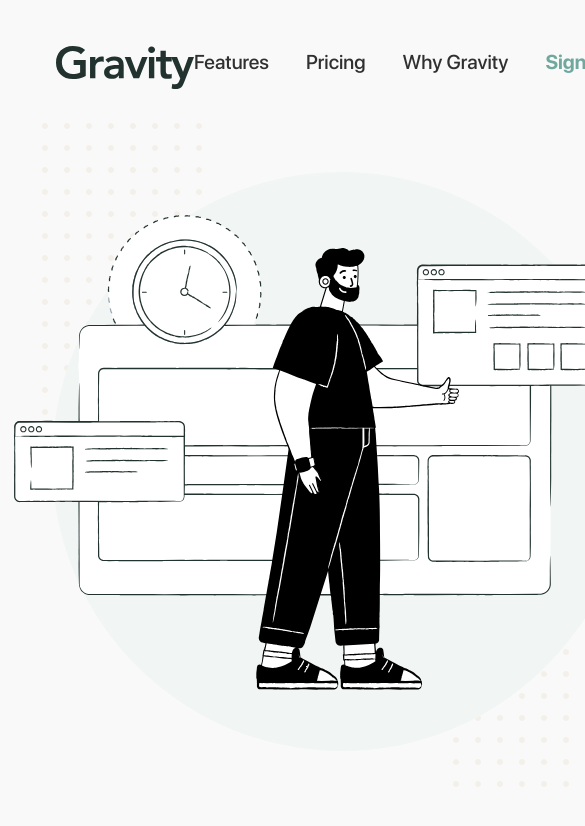
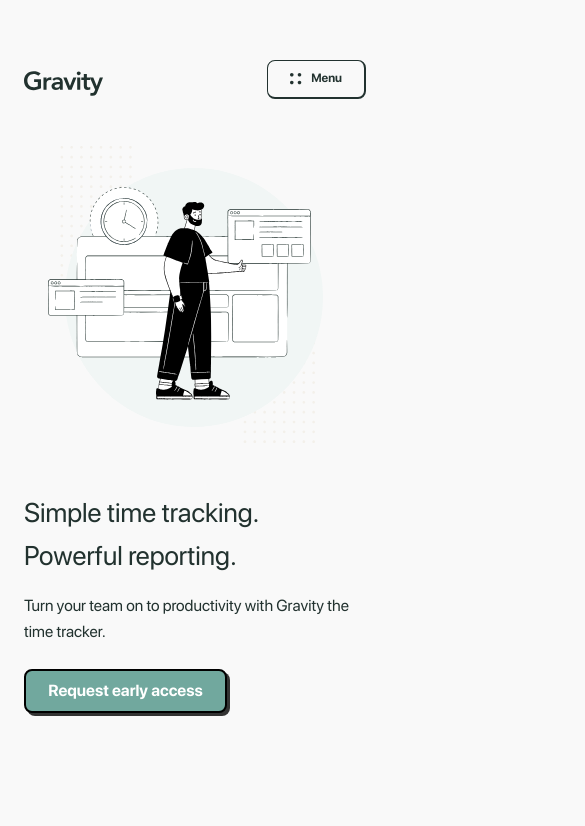
Before and after one commit to Victor81528/timetracking, a Vue app: page / in a window 390 px wide. Shown: the top 826 px of the page, 585 px wide, since content can reach past the window. Built offline with nearby package versions, Linux system fonts and the light colour scheme.

Commit message:
完成 RWD breakpoint 主要為 ：1024px、414px
未：
debug 與瀏覽器相容性測試

```diff
--- a/src/components/Content.vue
+++ b/src/components/Content.vue
@@ -4,7 +4,7 @@
       <div class="left">
         <div class="valueProp">
           <h1>Simple time tracking.<br>
-              reporting.
+              Powerful reporting.
           </h1>
           <p>Turn your team on to productivity with Gravity the time tracker.</p>
         </div>
@@ -28,20 +28,40 @@ export default {
 <!-- Add "scoped" attribute to limit CSS to this component only -->
 <style scoped lang="scss">
   #content {
-    // height: calc(100vh - 123px);
+    position: relative;
+    top: -123px;
+    height: 100vh;
+    @media screen and (max-width: 414px) {
+      height: auto;
+      top: 0;
+    }
     main {
       display: flex;
       width: 100vw;
+      height: 100%;
       flex-flow: nowrap row;
       justify-content: center;
       align-items: center;
       box-sizing: border-box;
       padding: 0 120px;
+      @media screen and (max-width: 1200px) {
+        padding: 0 40px;
+      }
+      @media screen and (max-width: 414px) {
+        flex-flow: nowrap column-reverse;
+        padding: 0;
+      }
       .left {
         display: flex;
-        max-width: 551px;
+        height: 100%;
         flex-flow: nowrap column;
+        justify-content: center;
         margin-right: 32px;
+        @media screen and (max-width: 414px) {
+          justify-content: flex-start;
+          margin: 0;
+          padding: 0 37px 0 24px;
+        }
         .valueProp {
           font-family: SFProDisplay-Regular;
           color: #22322F;
@@ -50,11 +70,22 @@ export default {
             font-size: 48px;
             line-height: 72px;
             margin-bottom: 24px;
+            @media screen and (max-width: 1024px) {
+              font-size: 27px;
+              line-height: 43.2px;
+            }
+            @media screen and (max-width: 414px) {
+              margin-bottom: 16px;
+            }
           }
           p {
             font-size: 24px;
             line-height: 32px;
             letter-spacing: -2%;
+            @media screen and (max-width: 1024px) {
+              font-size: 16px;
+              line-height: 25.6px;
+            }
           }
         }
         .CTA {
@@ -64,18 +95,42 @@ export default {
             box-sizing: border-box;
             font-size: 18px;
             line-height: 24px;
+            margin-bottom: 40px;
+            border: 2px solid #000000;
             border-radius: 8px;
-            border: 2px solid #000000;
             box-shadow: 3px 3px #333333;
             background-color: #71A89E;
             font-family: SFProDisplay-Bold;
             color: #FFFFFF;
+            @media screen and (max-width: 1024px) {
+              width: 203px;
+              height: 44px;
+              font-size: 16px;
+            }
+            @media screen and (max-width: 414px) {
+              margin-bottom: 47px;
+            }
           }
         }
       }
       .right {
+        display: flex;
+        height: 100%;
+        align-items: center;
+        @media screen and (max-width: 414px) {
+          margin-bottom: 48px;
+          padding: 0 43px 0 24px;
+        }
         img {
-          min-width: 617px;
+          // max-height: 100%;
+          object-fit: scale-down;
+          @media screen and (max-width: 1440px) {
+            width: 100%;
+          }
+          @media screen and (max-width: 1024px) {
+            max-width: 308px;
+            height: 297px;
+          }
         }
       }
     }
--- a/src/components/NavBar.vue
+++ b/src/components/NavBar.vue
@@ -11,6 +11,10 @@
           <li><a href="">Pricing</a></li>
           <li><a href="">Features</a></li>
         </ul>
+        <button class="menu">
+          <img src="@/assets/group2582.svg" alt="group 2582">
+          <p>Menu</p>
+        </button>
       </nav>
     </header>
   </div>
@@ -25,6 +29,9 @@ export default {
 <!-- Add "scoped" attribute to limit CSS to this component only -->
 <style scoped lang="scss">
   #navBar {
+    @media screen and (max-width: 414px) {
+      margin-bottom: 47px;
+    }
     header {
       display: flex;
       width: 100vw;
@@ -34,6 +41,10 @@ export default {
       align-items: center;
       box-sizing: border-box;
       padding: 40px 56px;
+      @media screen and (max-width: 414px) {
+        height: 99px;
+        padding: 60px 24px 0 24px;
+      }
       .logo {
         img {
           width: 138px;
@@ -41,15 +52,27 @@ export default {
           transform: translateY(6px);
           color: #22322F;
           border: 0;
+          @media screen and (max-width: 768px) {
+            width: 79px;
+            height: 25px;
+          }
+          @media screen and (max-width: 414px){
+            transform: translateY(4px);
+          }
         }
       }
       nav {
+        display: flex;
+        flex-flow: nowrap row;
         ul {
           display: flex;
           width: 413px;
           flex-flow: nowrap row-reverse;
           justify-content: space-between;
           align-items: center;
+          @media screen and (max-width: 768px) {
+            display: none;
+          }
           .signIn {
             font-family: SFProDisplay-Bold;
             color: #71A89E;
@@ -60,6 +83,34 @@ export default {
             font-family: SFProDisplay-Medium;
           }
         }
+        .menu {
+          display: none;
+          @media screen and (max-width: 768px) {
+            display: flex;
+            width: 99px;
+            height: 39px;
+            flex-flow: nowrap row;
+            justify-content: space-between;
+            align-items: center;
+            box-sizing: border-box;
+            padding: 0 22px;
+            border: 1px solid #22322F;
+            border: {
+              right: 2px solid #22322F;
+              bottom: 2px solid #22322F;
+            }
+            border-radius: 8px;
+            background-color: #F9F9F9;
+            color: #22322F;
+            img {
+            }
+            p {
+              font-size: 12px;
+              line-height: 19.2px;
+              font-family: SFProDisplay-Bold;
+            }
+          }
+        }
       }
     }
   }
```
Also changed, not shown: src/assets/group2582.svg (added), 1 other file (tests, documents, lock files or other folders).
